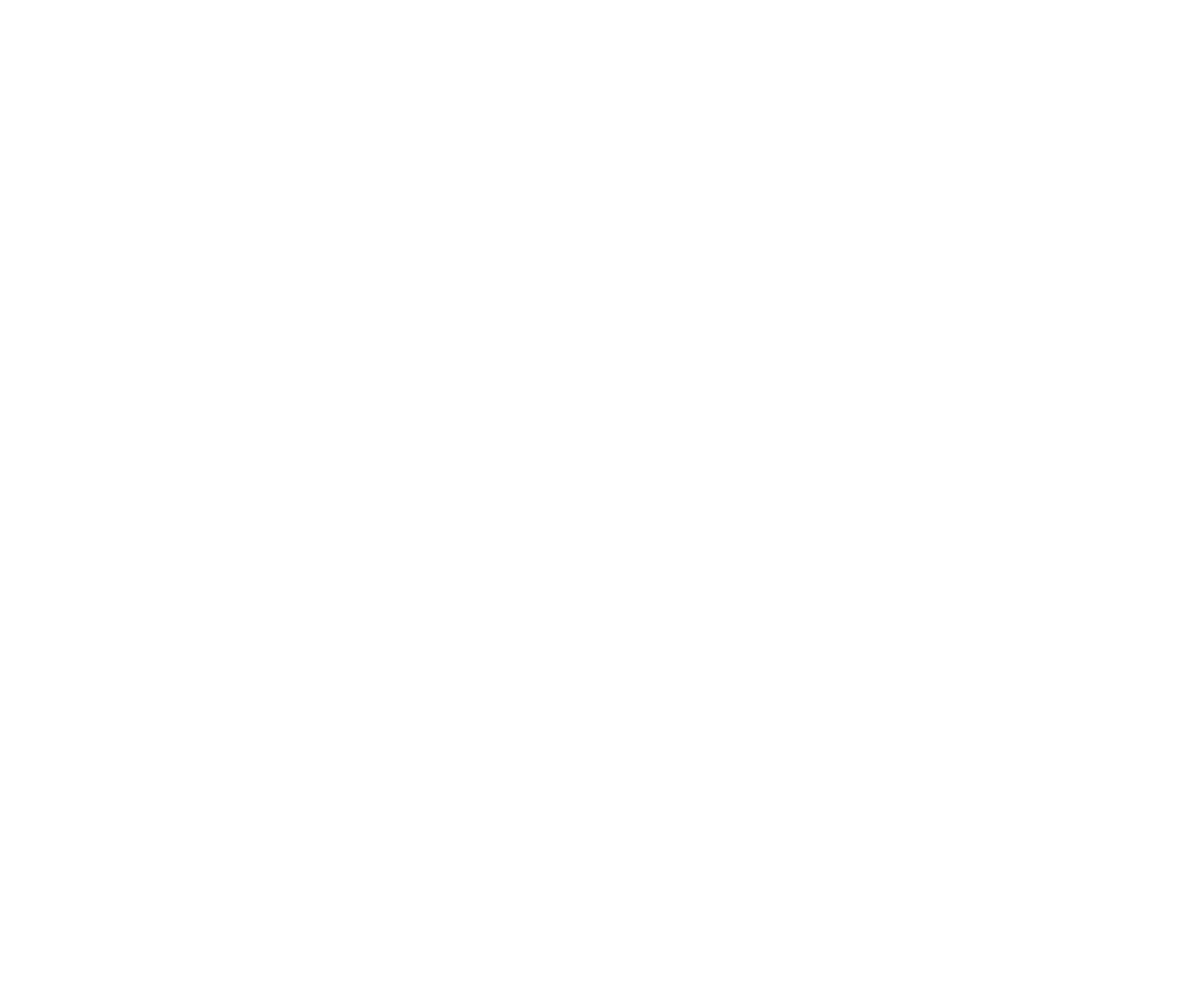
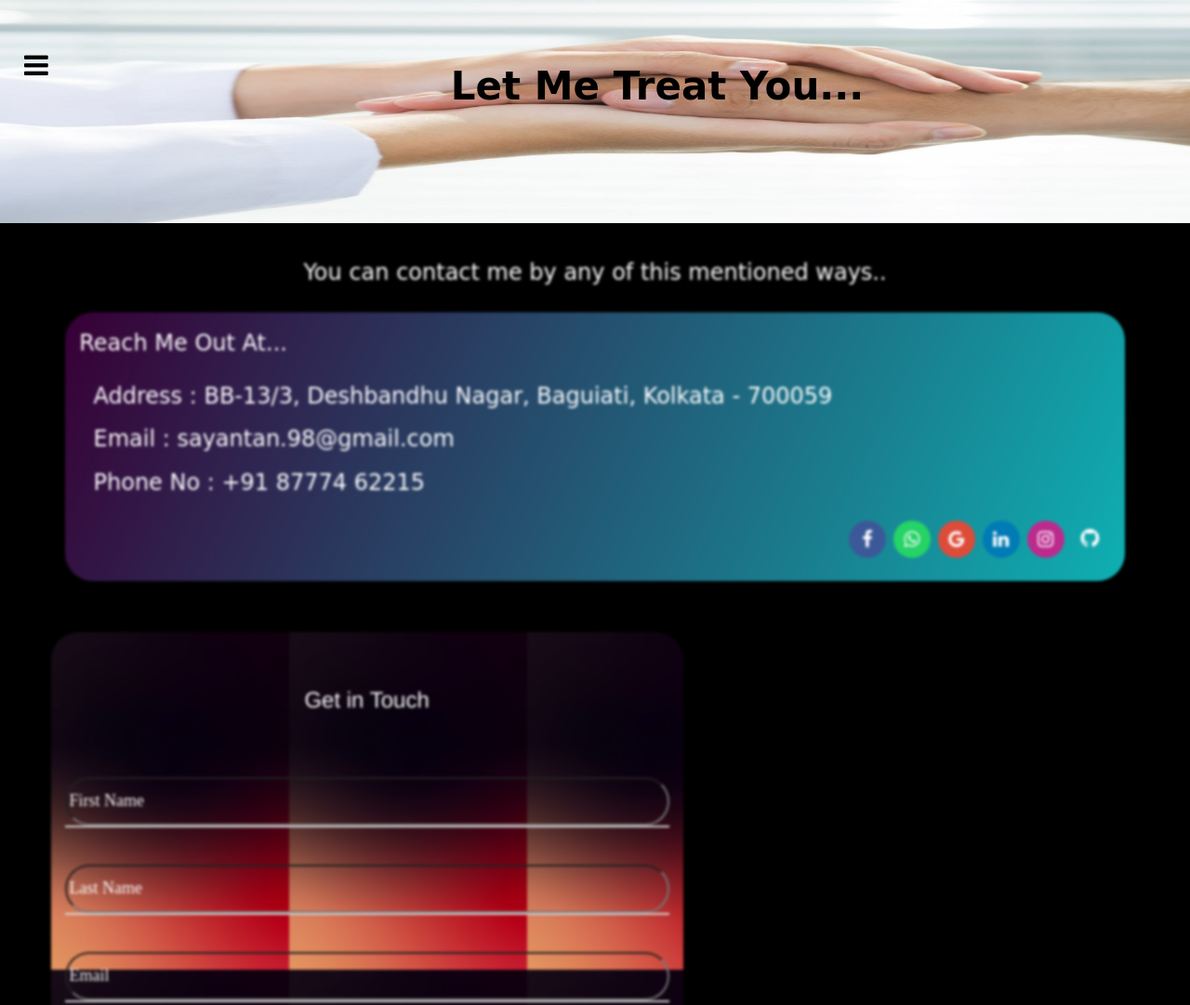
Before and after one commit to sayantan98/sayantan.github.io, a plain HTML site: page contact.html in a window 1280 px wide. Shown: the top 1081 px of the page at 93% size. Before the commit the page ends 800 px from the top, so only its background shows below. Drawn offline with nearby package versions, Linux system fonts and the light colour scheme.

Commit message:
bug to be fixed

```diff
--- a/about.html
+++ b/about.html
@@ -8,12 +8,22 @@
         <link rel="stylesheet" href="https://maxcdn.bootstrapcdn.com/bootstrap/3.4.1/css/bootstrap.min.css">
         <link rel="stylesheet" href="https://cdnjs.cloudflare.com/ajax/libs/font-awesome/4.7.0/css/font-awesome.min.css">
         <link rel="stylesheet" href="s_about.css">
-        <!--<script src="f_index.js"></script>-->
+        <script src="f_menu.js"></script>
         <script src="https://ajax.googleapis.com/ajax/libs/jquery/3.5.1/jquery.min.js"></script>
         <script src="https://maxcdn.bootstrapcdn.com/bootstrap/3.4.1/js/bootstrap.min.js"></script>
     </head>
     <body>
-        <div class="page-back">
+          <div class="page-back">
+            <div id="myNav" class="navig">
+              <a href="javascript:void(0)" class="closebtn" onclick="closeNav()">&times;</a>
+              <div class="navig-content">
+                <a href="index.html">Home</a>
+                <a href="about.html">About</a>
+                <a href="#">Skills & Services</a>
+                <a href="contact.html">Contact</a>
+              </div>
+            </div>
+            <a class="menu" onclick="openNav()"><i class="fa fa-bars fa-2x" style="font-size: 30px;"></i></a>
             <div class="id-back">
                 <h3 style="font-family: 'Courier New', Courier, monospace; color: #000000; text-align: center; padding-top: 5px;"><strong>IDENTITY PAGE</strong></h3>
                 <div class="row"><br>
--- a/contact.html
+++ b/contact.html
@@ -0,0 +1,83 @@
+<!DOCTYPE html>
+<html lang="en">
+    <head>
+        <title>Sayantan Das | Contact</title>
+        <link rel = "icon" href = "title_icon.jpeg">
+        <meta charset="utf-8">
+        <meta name="viewport" content="width=device-width, initial-scale=1">
+        <link rel="stylesheet" href="https://maxcdn.bootstrapcdn.com/bootstrap/3.4.1/css/bootstrap.min.css">
+        <link rel="stylesheet" href="https://cdnjs.cloudflare.com/ajax/libs/font-awesome/4.7.0/css/font-awesome.min.css">
+        <link rel="stylesheet" href="s_contact.css">
+        <script src="f_menu.js"></script>
+        <script src="https://ajax.googleapis.com/ajax/libs/jquery/3.5.1/jquery.min.js"></script>
+        <script src="https://maxcdn.bootstrapcdn.com/bootstrap/3.4.1/js/bootstrap.min.js"></script>
+    </head>
+    <body class="t-d">
+        <div class = "heading t-dn"><br><br>
+            <div id="myNav" class="navig">
+                <a href="javascript:void(0)" class="closebtn" onclick="closeNav()">&times;</a>
+                <div class="navig-content">
+                  <a href="index.html">Home</a>
+                  <a href="about.html">About</a>
+                  <a href="#">Skills & Services</a>
+                  <a href="contact.html">Contact</a>
+                </div>
+            </div>
+              <a class="menu" onclick="openNav()"><i class="fa fa-bars fa-2x" style="font-size: 30px;"></i></a>
+            <h2 style="text-align : center; font-family : URW Chancery L, cursive; font-size: 3em; margin-top: 30px; color: black"><strong>Let Me Treat You...</strong></h2>
+        </div><br>
+        <h3 class="t-dn" style=" font-family:Brush Script MT, Brush Script Std, cursive; color: #ffffff; text-align: center;">You can contact me by any of this mentioned ways..</h3><br>
+        <div class="container t-dn">
+            <div class = "reach zoom"><br>
+                <h3 style=" font-family : URW Chancery L, cursive; margin-top: 0px; color: #ffffff">&nbsp;&nbsp;Reach Me Out At...</h3><br>
+                <div><h3 style=" font-family:Brush Script MT, Brush Script Std, cursive; color: #ffffff; display: inline;">&nbsp;&nbsp;&nbsp;&nbsp;Address   : </h3>
+                <h3 style=" font-family:Brush Script MT, Brush Script Std, cursive; color: #ffffff; display: inline;">BB-13/3, Deshbandhu Nagar, Baguiati, Kolkata - 700059</h3></div><br>
+                <div class="t-dn"><h3 style=" font-family:Brush Script MT, Brush Script Std, cursive; color: #ffffff; display: inline;">&nbsp;&nbsp;&nbsp;&nbsp;Email   : </h3>
+                <h3 style=" font-family:Brush Script MT, Brush Script Std, cursive; color: #ffffff; display: inline;">sayantan.98@gmail.com</h3></div><br>
+                <div><h3 style=" font-family:Brush Script MT, Brush Script Std, cursive; color: #ffffff; display: inline;">&nbsp;&nbsp;&nbsp;&nbsp;Phone No   : </h3>
+                <h3 style=" font-family:Brush Script MT, Brush Script Std, cursive; color: #ffffff; display: inline;">+91 87774 62215</h3></div><br>
+                <div style="text-align: right; ">
+                    <a href="https://www.facebook.com/sayantan.das.1650/" class="fa fa-facebook"></a>
+                    <a href="https://wa.me/8777462215" class="fa fa-whatsapp"></a>
+                    <a href="https://mail.google.com/mail/?view=cm&fs=1&to=sayantan.98@gmail.com&su=SUBJECT&body=BODY" class="fa fa-google"></a>
+                    <a href="https://www.linkedin.com/in/sayantan-das-b450bb187/" class="fa fa-linkedin"></a>
+                    <a href="https://www.instagram.com/dredd_is_here_/" class="fa fa-instagram"></a>
+                    <a href="https://github.com/sayantan98" class="fa fa-github"></a>&nbsp;&nbsp;&nbsp;&nbsp;<br><br>
+                </div>
+            </div>
+        </div>
+        <div class="col-md-6 t-dn cont"><br><br>
+            <h3 style="text-align: center;">Get in Touch</h3><br><br><br>
+            <form>
+                <div class="wrap-input100 validate-input m-t-85 m-b-35" data-validate = "Enter first name">
+                    <input class="input100" type="text" name="first_name">
+                    <span class="focus-input100" for="first_name" data-placeholder="First Name"></span>
+                </div><br><br>
+
+                <div class="wrap-input100 validate-input m-b-50" data-validate="Enter last name">
+                    <input class="input100" type="text" name="last_name">
+                    <span class="focus-input100" data-placeholder="Last Name"></span>
+                </div><br><br>
+                <div class="wrap-input100 validate-input m-b-50" data-validate="Enter email address">
+                    <input class="input100" type="text" name="email_address">
+                    <span class="focus-input100" data-placeholder="Email"></span>
+                </div><br><br>
+                <div class="wrap-input100 validate-input m-b-50" data-validate="Enter Message">
+                    <textarea class="input100" name="message" style="height: 9em;" rows="4" minlength="20"></textarea>
+                    <span class="focus-input100" data-placeholder="Message"></span>
+                </div><br>
+                <div class="text-center">
+                    <a><button type="submit" class="btn btn-info but-1" onClick = "about.html" style="margin: 3em; margin-left: 6em;">Submit</button></a><br>
+                  </div>
+            </form>
+
+        </div>
+        <div class="col-md-6">
+            <h3 style="text-align: center;">Get in Touch</h3>
+        </div>
+
+
+
+    </body>
+
+</html>
--- /dev/null
+++ b/f_menu.js
@@ -0,0 +1,7 @@
+function openNav() {
+    document.getElementById("myNav").style.width = "100%";
+  }
+
+function closeNav() {
+   document.getElementById("myNav").style.width = "0%";
+ }
--- a/s_about.css
+++ b/s_about.css
@@ -62,3 +62,51 @@ html, body {
     background-color: #25D366;
     color: white;
   }
+  .navig {
+    height: 100%;
+    width: 0;
+    position: fixed;
+    z-index: 1;
+    top: 0;
+    left: 0;
+    background-color: rgb(0,0,0);
+    background-color: rgba(0,0,0, 0.9);
+    overflow-x: hidden;
+    transition: 0.5s;
+  }
+
+  .navig-content {
+    position: relative;
+    top: 25%;
+    width: 100%;
+    text-align: center;
+    margin-top: 30px;
+  }
+
+  .navig a {
+    padding: 8px;
+    text-decoration: none;
+    font-size: 36px;
+    color: #818181;
+    display: block;
+    transition: 0.3s;
+  }
+
+  .navig a:hover, .navig a:focus {
+    color: #f1f1f1;
+  }
+
+  .navig .closebtn {
+    position: absolute;
+    top: 20px;
+    right: 45px;
+    font-size: 60px;
+  }
+  .menu {
+    background: transparent;
+    color: white;
+    text-align: right;
+  }
+  .fa-bars:hover {
+    color : red;
+  }
--- /dev/null
+++ b/s_contact.css
@@ -0,0 +1,206 @@
+html, body {
+    background-color: #000000;
+    margin: 0;
+
+  }
+.heading{
+    background-image: url('contact-treat.jpg');
+    height: 30vh;
+    background-size: cover;
+}
+.reach{
+  background-image: url('reach-gradient.png');
+  background-size: cover;
+  border-radius: 30px;
+}
+.navig {
+  height: 100%;
+  width: 0;
+  position: fixed;
+  z-index: 1;
+  top: 0;
+  left: 0;
+  background-color: rgb(0,0,0);
+  background-color: rgba(0,0,0, 0.9);
+  overflow-x: hidden;
+  transition: 0.5s;
+}
+
+.navig-content {
+  position: relative;
+  top: 25%;
+  width: 100%;
+  text-align: center;
+  margin-top: 30px;
+}
+
+.navig a {
+  padding: 8px;
+  text-decoration: none;
+  font-size: 36px;
+  color: #818181;
+  display: block;
+  transition: 0.3s;
+}
+
+.navig a:hover, .navig a:focus {
+  color: #f1f1f1;
+}
+
+.navig .closebtn {
+  position: absolute;
+  top: 20px;
+  right: 45px;
+  font-size: 60px;
+}
+.menu {
+  background: transparent;
+  color: black;
+  height: 5vh;
+  width: 15vh;
+  float: left;
+  margin-left: 1em;
+}
+.fa {
+  padding: 10px;
+  font-size: 20px;
+  width: 40px;
+  text-align: center;
+  text-decoration: none;
+  margin: 5px 2px;
+  border-radius: 50%;
+}
+.fa:hover {
+    opacity: 0.7;
+}
+.fa-facebook {
+  background: #3B5998;
+  color: white;
+}
+.fa-google {
+  background: #dd4b39;
+  color: white;
+}
+.fa-linkedin {
+  background: #007bb5;
+  color: white;
+}
+.fa-instagram {
+  background: #bc2a8d;
+  color: white;
+}
+.fa-github {
+  font-size: 23px;
+  color: white;
+}
+.fa-whatsapp {
+  background-color: #25D366;
+  color: white;
+}
+.zoom {
+  transition: transform .2s; /* Animation */
+  margin: 0 auto;
+}
+
+.zoom:hover {
+  transform: scale(1.1); /* (150% zoom - Note: if the zoom is too large, it will go outside of the viewport) */
+}
+.t-d:hover > .t-dn:not(:hover) {
+  filter: blur(1.5px);
+}
+.cont {
+  color: #ffffff;
+  background-image: url('contact-get.jpg');
+  margin: 3.9em;
+  width:85vh;
+  border-radius: 30px;
+}
+.wrap-input100 {
+  width: 100%;
+  position: relative;
+  border-bottom: 2px solid #d9d9d9;
+}
+.validate-input {
+  position: relative;
+}
+.input100 {
+  font-family: Poppins-SemiBold;
+  font-size: 18px;
+  color: #ffffff;
+  line-height: 1.2;
+  border-radius: 30px;
+  display: block;
+  width: 100%;
+  height: 52px;
+  background: transparent;
+  padding: 0 15px;
+}
+.focus-input100 {
+  position: absolute;
+  display: block;
+  width: 100%;
+  height: 100%;
+  top: 0;
+  left: 0;
+  pointer-events: none;
+}
+
+.focus-input100::before {
+  content: "";
+  display: block;
+  position: absolute;
+  bottom: -2px;
+  left: 0;
+  width: 0;
+  height: 2px;
+
+  -webkit-transition: all 0.4s;
+  -o-transition: all 0.4s;
+  -moz-transition: all 0.4s;
+  transition: all 0.4s;
+
+  background: #57b846;
+}
+
+.focus-input100::after {
+  font-family: Poppins-Medium;
+  font-size: 18px;
+  color: #ffffff;
+  line-height: 1.2;
+
+  content: attr(data-placeholder);
+  display: block;
+  width: 100%;
+  position: absolute;
+  top: 15px;
+  left: 0px;
+  padding-left: 5px;
+
+  -webkit-transition: all 0.4s;
+  -o-transition: all 0.4s;
+  -moz-transition: all 0.4s;
+  transition: all 0.4s;
+}
+
+.input100:focus + .focus-input100::after {
+  top: -20px;
+  font-size: 15px;
+}
+
+.input100:focus + .focus-input100::before {
+  width: 100%;
+}
+
+.has-val.input100 + .focus-input100::after {
+  top: -20px;
+  font-size: 15px;
+}
+
+.has-val.input100 + .focus-input100::before {
+  width: 100%;
+}
+button.but-1:hover {
+  color: #111;
+  background: #39f;
+  box-shadow: 0 0 50px #39f;
+}
--- a/s_index.css
+++ b/s_index.css
@@ -67,7 +67,7 @@ header {
     color: white;
     height: 5vh;
     width: 15vh;
-    float: right;
+    float: left;
   }
   .fa-bars:hover {
     color : red;
@@ -267,3 +267,6 @@ button.but-1:hover {
   background-color: #25D366;
   color: white;
 }
+.form-control{
+  border-radius: 15px;
+}
```
Also changed, not shown: index.html (+5 -4 lines), contact-get.jpg (added), contact-treat.jpg (added), reach-gradient.png (added).
